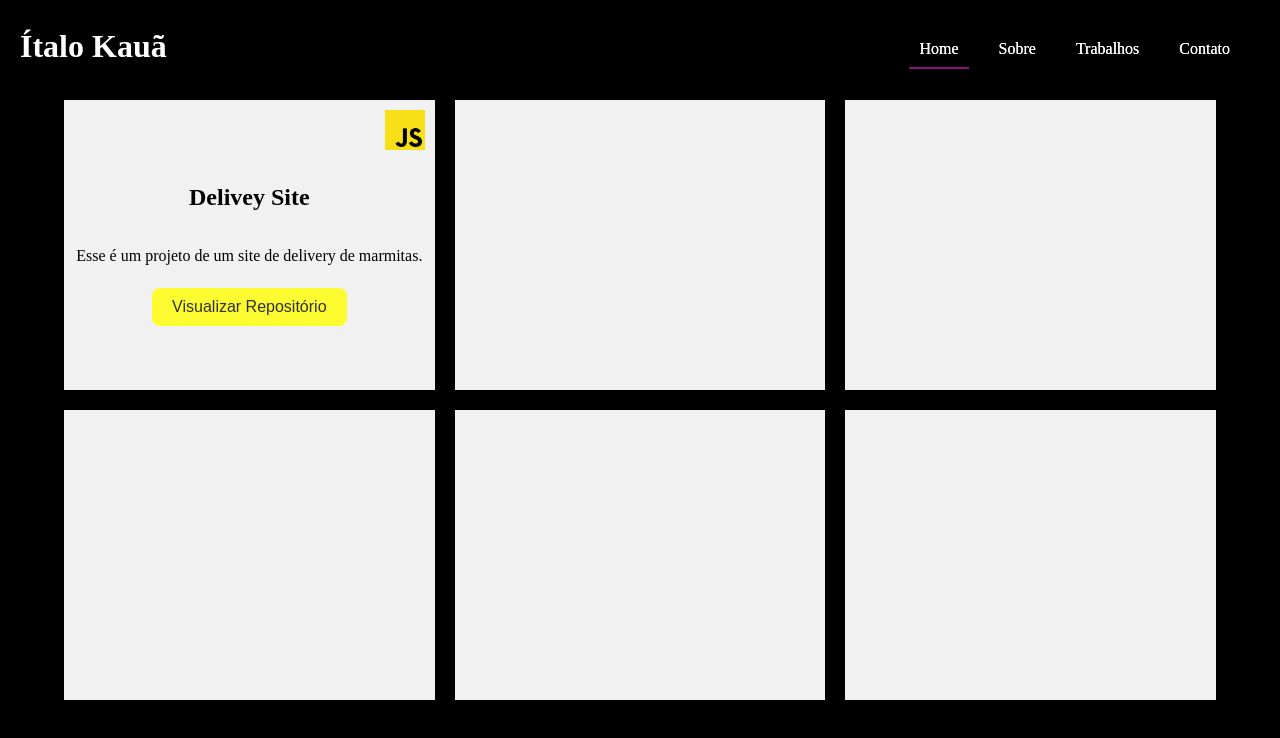
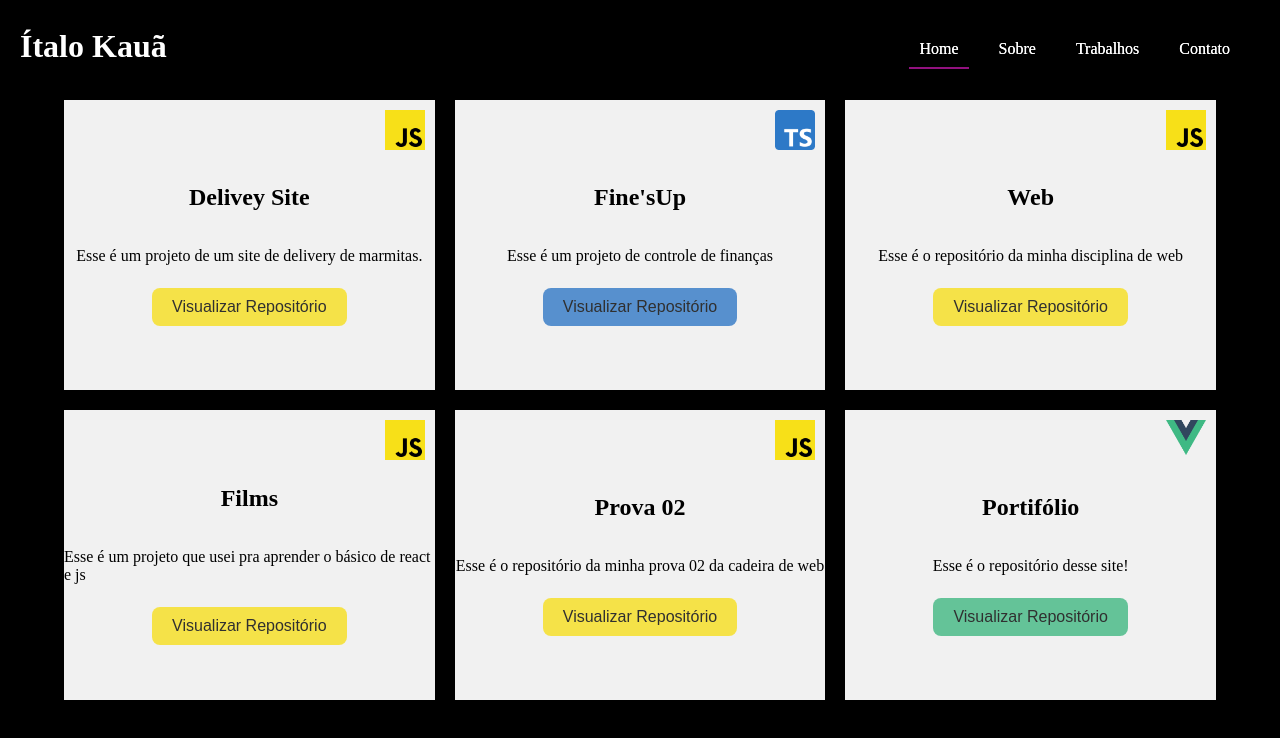
Before and after one commit to ItaloKaua1/Portfolio, a Vue app in the folder PortifolioVue/: page /trabalhos in a window 1280 px wide. Shown: the top 738 px of the page. Built offline with nearby package versions, Linux system fonts and the light colour scheme.

Commit message:
finalizando todas as divs

```diff
--- a/PortifolioVue/src/views/Trabalhos.vue
+++ b/PortifolioVue/src/views/Trabalhos.vue
@@ -9,23 +9,58 @@
                 <p>Esse é um projeto de um site de delivery de marmitas.</p>
                 <ButtonsProjetos
                     link="https://github.com/ItaloKaua1/DeliverySite"
-                    cor="yellow"
+                    cor="#F7DF1E"
                 />
             </div>
+
             <div id="div2" class="container-trabalho">
+                <h1>Fine'sUp</h1>
+                <img src="/Ts-logo.png"  alt="Typescript logo" id="logo">
+                <p>Esse é um projeto de controle de finanças</p>
+                <ButtonsProjetos
+                    link="https://github.com/JoseEdSouza/finesup"
+                    cor="#3178C6"
+                />
+            </div>
 
+            <div id="div3" class="container-trabalho">
+                <h1>Web</h1>
+                <img src="/JS-logo.png" alt="java script logo" id="logo">
+                <p>Esse é o repositório da minha disciplina de web</p>
+                <ButtonsProjetos
+                    link="https://github.com/ItaloKaua1/WEB2024"
+                    cor="#F7DF1E"
+                />
             </div>
-            <div id="div3" class="container-trabalho">
 
+            <div id="div4" class="container-trabalho">
+                <h1>Films</h1>
+                <img src="/JS-logo.png" alt="java script logo" id="logo">
+                <p>Esse é um projeto que usei pra aprender o básico de react e js</p>
+                <ButtonsProjetos
+                    link="https://github.com/ItaloKaua1/Films-"
+                    cor="#F7DF1E"
+                />
             </div>
-            <div id="div4" class="container-trabalho">
 
+            <div id="div5" class="container-trabalho">
+                <h1>Prova 02</h1>
+                <img src="/JS-logo.png" alt="java script logo" id="logo">
+                <p>Esse é o repositório da minha prova 02 da cadeira de web</p>
+                <ButtonsProjetos
+                    link="https://github.com/ItaloKaua1/Prova02"
+                    cor="#F7DF1E"
+                />
             </div>
-            <div id="div5" class="container-trabalho">
 
-            </div>
             <div id="div6" class="container-trabalho">
-
+                <h1>Portifólio</h1>
+                <img src="/Vue-logo.png" alt="vue logo" id="logo">
+                <p>Esse é o repositório desse site!</p>
+                <ButtonsProjetos
+                    link="https://github.com/ItaloKaua1/Portifolio"
+                    cor="#41B883"
+                />
             </div>
         </section>
     </div>
```
Also changed, not shown: PortifolioVue/public/Vue-logo.png (added).
